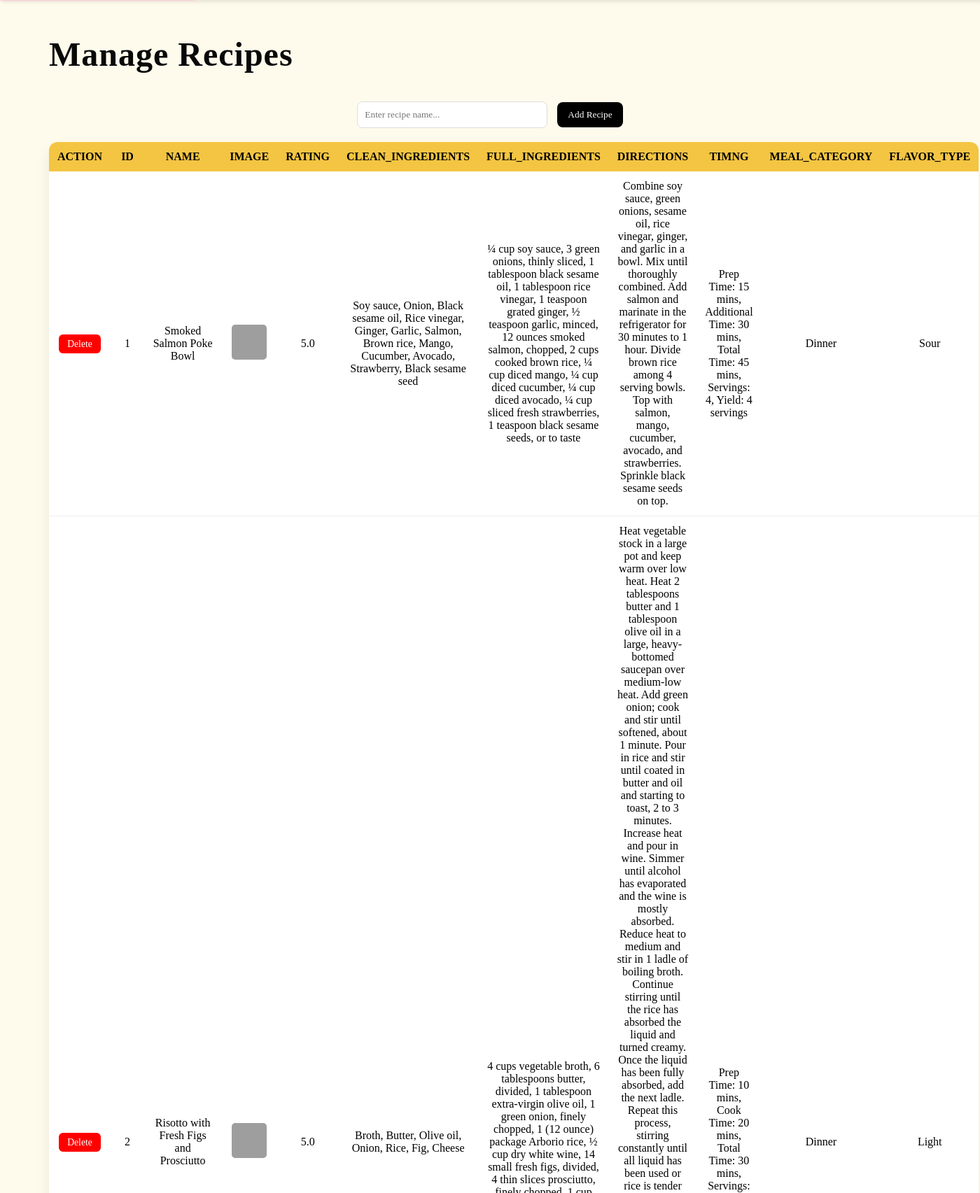
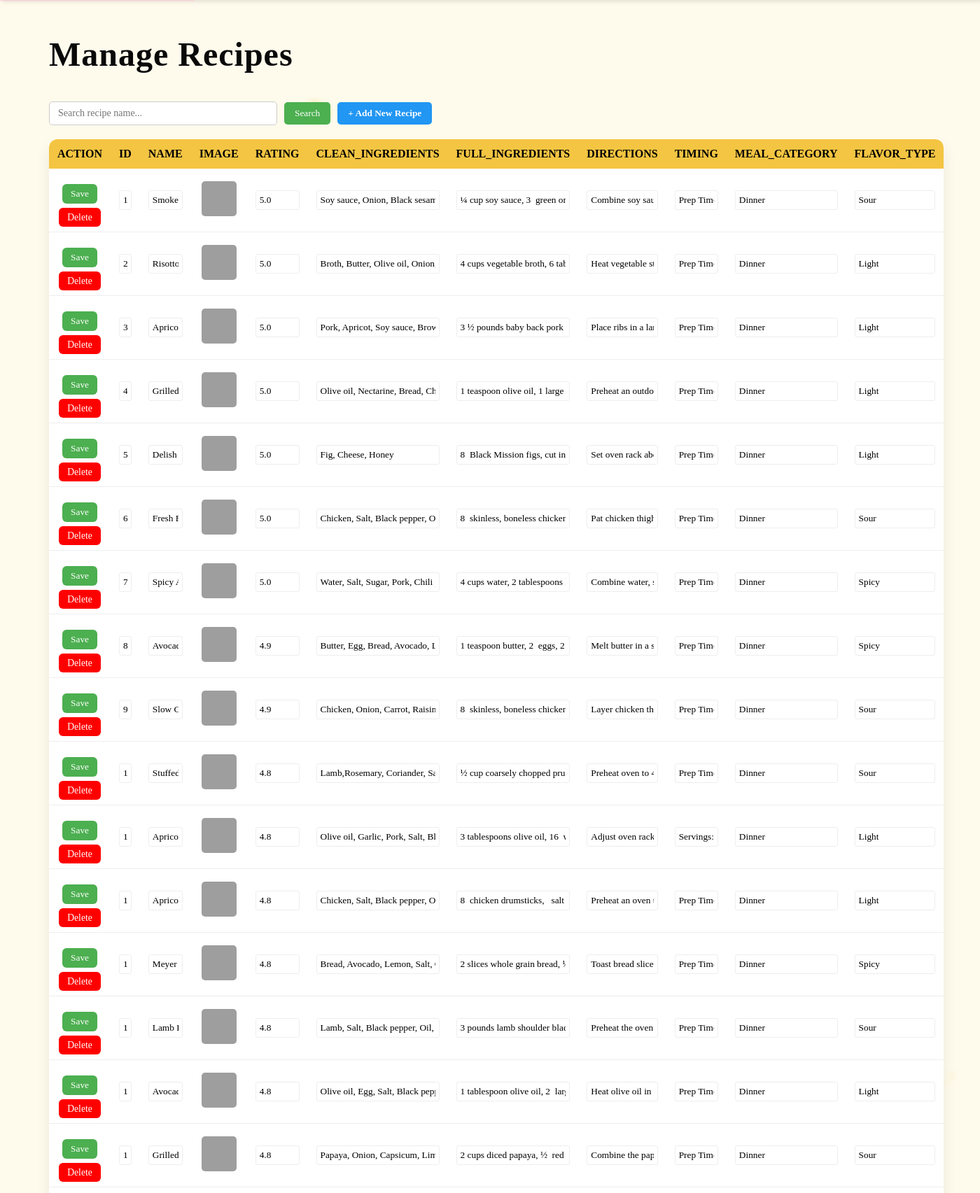
Before and after one commit to sxrxnyx07/GitExercise-OmakaseToday, a Flask app: page /admin/recipes in a window 1400 px wide. Shown: the part 50-1755 px from the top of the page at 70% size. Run offline with Flask 3, Linux system fonts and the light colour scheme; a user stored in the database is signed in; grey boxes are pictures that could not be loaded.

Commit message:
upload add and edit users/recipes function

```diff
--- a/app.py
+++ b/app.py
@@ -293,7 +293,7 @@ def newpassword():
 def logout():
     session.pop("user", None)
     return redirect(url_for("home"))
-# ---------------- ADMIN ----------------
+
 # ---------------- ADMIN ----------------
 @app.route("/admin")
 def admin():
@@ -351,6 +351,61 @@ def admin_users():
     conn.close()
 
     return render_template("admin_users.html", users=users)
+
+@app.route("/admin/users/add", methods=["POST"])
+def add_user():
+    if session.get("role") != "admin":
+        return "403 Forbidden"
+
+    email = request.form.get("email")
+    username = request.form.get("username")
+    password = request.form.get("password")
+    role = request.form.get("role", "user")
+
+    if not email or not username or not password:
+        return redirect(url_for("admin_users"))
+
+    hashed_pw = generate_password_hash(password)
+
+    conn = sqlite3.connect(DB_PATH)
+    c = conn.cursor()
+
+    try:
+        c.execute("""
+            INSERT INTO users (email, username, password, bio, role)
+            VALUES (?, ?, ?, ?, ?)
+        """, (email, username, hashed_pw, "", role))
+
+        conn.commit()
+    except sqlite3.IntegrityError:
+        pass
+
+    conn.close()
+
+    return redirect(url_for("admin_users"))
+
+@app.route("/admin/users/update/<email>", methods=["POST"])
+def update_user(email):
+    if session.get("role") != "admin":
+        return "403 Forbidden"
+
+    username = request.form.get("username")
+    role = request.form.get("role")
+
+    conn = sqlite3.connect(DB_PATH)
+    c = conn.cursor()
+
+    c.execute("""
+        UPDATE users
+        SET username = ?, role = ?
+        WHERE email = ?
+    """, (username, role, email))
+
+    conn.commit()
+    conn.close()
+
+    return redirect(url_for("admin_users"))
+
 @app.route("/admin/delete/<email>")
 def delete_user(email):
     if session.get("role") != "admin":
@@ -378,15 +433,31 @@ def admin_recipes():
 
 @app.route("/admin/recipes/add", methods=["POST"])
 def add_recipe():
-    if session.get("role") != "admin":
-        return "403 Forbidden"
+    name = request.form.get("name")
+    rating = request.form.get("rating")
 
-    title = request.form["title"]
-    new_recipe = Recipe(name=title)
+    file = request.files.get("image_file")
+
+    image_url = None
+
+    if file and file.filename != "":
+        filename = secure_filename(file.filename)
+        upload_path = os.path.join(app.config["UPLOAD_FOLDER"], filename)
+        file.save(upload_path)
+        image_url = f"/static/uploads/{filename}"
+
+    new_recipe = Recipe(
+        name=name,
+        rating=rating,
+        image=image_url
+    )
+
     db.session.add(new_recipe)
     db.session.commit()
 
-    return redirect(url_for("admin_recipes"))
+    return redirect("/admin/recipes")
+
+
 
 @app.route("/admin/recipes/delete/<int:id>")
 def delete_recipe(id):
@@ -400,6 +471,36 @@ def delete_recipe(id):
 
     return redirect(url_for("admin_recipes"))
 
+@app.route("/admin/recipes/update/<int:id>", methods=["POST"])
+def update_recipe(id):
+    if session.get("role") != "admin":
+        return "403 Forbidden"
+
+    recipe = Recipe.query.get(id)
+
+    if recipe:
+        recipe.name = request.form.get("name")
+        recipe.rating = request.form.get("rating")
+        recipe.clean_ingredients = request.form.get("clean_ingredients")
+        recipe.full_ingredients = request.form.get("full_ingredients")
+        recipe.directions = request.form.get("directions")
+        recipe.timing = request.form.get("timing")
+        recipe.meal_category = request.form.get("meal_category")
+        recipe.flavor_type = request.form.get("flavor_type")
+
+        file = request.files.get("image_file")
+
+        if file and file.filename != "":
+            filename = secure_filename(file.filename)
+            path = os.path.join(app.config["UPLOAD_FOLDER"], filename)
+            file.save(path)
+
+            recipe.image = f"/static/uploads/{filename}"
+
+        db.session.commit()
+
+    return redirect(url_for("admin_recipes"))
+
 
 if __name__ == "__main__":
     app.run(debug=True)
--- a/static/css/style.css
+++ b/static/css/style.css
@@ -978,33 +978,69 @@ LAST PAGE BUTTON
     margin: 50px auto;
     text-align: center;
 }
-
-/* ADD FORM */
-.add-form{
+/* 管理栏容器 */
+.admin-controls {
     margin-bottom: 20px;
+    display: flex;
+    gap: 10px;
+    align-items: center;
 }
 
-.add-form input{
-    padding: 10px;
-    width: 250px;
-    border-radius: 8px;
-    border: 1px solid #ddd;
+/* 搜索输入框 */
+.search-input {
+    padding: 8px 12px;
+    width: 300px;
+    border-radius: 5px;
+    border: 1px solid #ccc;
+    font-size: 14px;
+    outline: none;
+    transition: border-color 0.3s;
 }
 
-.add-form button{
-    padding: 10px 15px;
+.search-input:focus {
+    border-color: #2196F3; /* 聚焦时变成蓝色 */
+}
+.search-btn {
+    padding: 8px 15px;
+    background: #4CAF50;
+    color: white;
     border: none;
-    background: black;
-    color: white;
-    border-radius: 8px;
+    border-radius: 5px;
     cursor: pointer;
-    margin-left: 10px;
 }
 
-.add-form button:hover{
-    background: #d94f4f;
+.search-btn:hover {
+    background: #388E3C;
 }
 
+/* + Add New Recipe 按钮 */
+.add-recipe-btn {
+    background-color: #2196F3;
+    color: white;
+    padding: 8px 15px;
+    border: none;
+    border-radius: 5px;
+    cursor: pointer;
+    font-weight: bold;
+    transition: background 0.3s, transform 0.1s;
+}
+
+.add-recipe-btn:hover {
+    background-color: #1976D2; /* 悬停时深蓝色 */
+}
+
+.add-recipe-btn:active {
+    transform: scale(0.98); /* 点击时轻微缩小的反馈 */
+}
+
+/* 表格内输入框的通用样式 (可选，让表格更整齐) */
+.recipes-table input[type="text"] {
+    width: 100%;
+    padding: 5px;
+    border: 1px solid #eee;
+    border-radius: 3px;
+    box-sizing: border-box; /* 确保 padding 不撑破单元格 */
+}
 /* TABLE */
 .recipes-table{
     width: 100%;
@@ -1192,3 +1228,29 @@ LAST PAGE BUTTON
     position: relative;
     z-index: 1;
 }
+.recipes-table input {
+    border: 1px solid #ddd;
+    padding: 5px;
+    border-radius: 4px;
+    width: 90%;
+}
+
+.update-btn {
+    background-color: #4CAF50;
+    color: white;
+    padding: 6px 12px;
+    border: none;
+    border-radius: 6px;
+    cursor: pointer;
+    margin: 10px 0;
+}
+
+.update-btn:hover {
+    background-color: #45a049;
+}
+.recipe-img {
+    width: 50px;
+    height: 50px;
+    object-fit: cover;
+    border-radius: 5px;
+}
--- a/static/js/script.js
+++ b/static/js/script.js
@@ -255,3 +255,84 @@ function hideSidebar() {
         sidebar.style.display = "none"
     }
 }
+// =========================
+// ADD NEW ROW
+// =========================
+function addNewRow() {
+    let tbody = document.getElementById('recipeBody');
+
+    let newRow = document.createElement('tr');
+    newRow.className = "new-row-animation";
+
+    newRow.innerHTML = `
+        <td colspan="11">
+            <form action="/admin/recipes/add" method="POST" enctype="multipart/form-data" class="inline-form">
+
+                <button type="submit" class="update-btn">Create</button>
+                <button type="button" onclick="this.closest('tr').remove()" class="delete-btn">Cancel</button>
+
+                <input type="text" name="name" placeholder="Name" required>
+                <input type="file" name="image_file">
+                <input type="text" name="rating" placeholder="0.0">
+                <input type="text" name="clean_ingredients" placeholder="...">
+                <input type="text" name="full_ingredients" placeholder="...">
+                <input type="text" name="directions" placeholder="...">
+                <input type="text" name="timing" placeholder="...">
+                <input type="text" name="meal_category" placeholder="...">
+                <input type="text" name="flavor_type" placeholder="...">
+
+            </form>
+        </td>
+    `;
+
+    tbody.insertBefore(newRow, tbody.firstChild);
+}
+
+
+// =========================
+// SEARCH FUNCTION
+// =========================
+function filterRecipes() {
+    const input = document.getElementById("recipeSearch").value.toLowerCase();
+    const rows = document.querySelectorAll("#recipeBody tr");
+
+    rows.forEach(row => {
+        const nameInput = row.querySelector("input[name='name']");
+        if (!nameInput) return;
+
+        const name = nameInput.value.toLowerCase();
+
+        if (name.includes(input)) {
+            row.style.display = "";
+        } else {
+            row.style.display = "none";
+        }
+    });
+}
+function addUserRow() {
+    let tbody = document.getElementById("userBody");
+
+    let row = document.createElement("tr");
+
+    row.innerHTML = `
+        <td colspan="4">
+            <form action="/admin/users/add" method="POST" class="inline-form">
+
+                <button type="submit" class="update-btn">Create</button>
+                <button type="button" onclick="this.closest('tr').remove()" class="delete-btn">Cancel</button>
+
+                <input type="text" name="email" placeholder="Email" required>
+                <input type="text" name="username" placeholder="Username" required>
+                <input type="password" name="password" placeholder="Password" required>
+
+                <select name="role">
+                    <option value="user">User</option>
+                    <option value="admin">Admin</option>
+                </select>
+
+            </form>
+        </td>
+    `;
+
+    tbody.prepend(row);
+}
--- a/templates/admin_recipes.html
+++ b/templates/admin_recipes.html
@@ -7,10 +7,18 @@
 <div class="admin-recipes-wrapper">
     <h1 class="admin-title">Manage Recipes</h1>
 
-    <form action="/admin/recipes/add" method="POST" class="add-form">
-        <input type="text" name="title" placeholder="Enter recipe name..." required>
-        <button type="submit">Add Recipe</button>
-    </form>
+    <div class="admin-controls">
+        <input type="text" id="recipeSearch" class="search-input"
+            placeholder="Search recipe name...">
+
+        <button onclick="filterRecipes()" class="search-btn">
+            Search
+        </button>
+
+        <button type="button" onclick="addNewRow()" class="add-recipe-btn">
+            + Add New Recipe
+        </button>
+    </div>
 
     <table class="recipes-table">
         <thead>
@@ -23,39 +31,42 @@
                 <th>CLEAN_INGREDIENTS</th>
                 <th>FULL_INGREDIENTS</th>
                 <th>DIRECTIONS</th>
-                <th>TIMNG</th>
+                <th>TIMING</th>
                 <th>MEAL_CATEGORY</th>
                 <th>FLAVOR_TYPE</th>
-                </tr>
+            </tr>
         </thead>
 
-        <tbody>
+        <tbody id="recipeBody">
             {% for r in recipes %}
             <tr>
                 <td>
-                    <a href="/admin/recipes/delete/{{ r.id }}"
-                       class="delete-btn"
-                       onclick="return confirm('Delete this recipe?')">
-                        Delete
-                    </a>
+                    <form action="/admin/recipes/update/{{ r.id }}" method="POST" enctype="multipart/form-data">
+                        <button type="submit" class="update-btn">Save</button>
+                        <a href="/admin/recipes/delete/{{ r.id }}"
+                           class="delete-btn"
+                           onclick="return confirm('Delete?')">Delete</a>
                 </td>
 
-                <td>{{ r.id }}</td>
-                <td>{{ r.name }}</td>
+                <td><input type="text" name="id" value="{{ r.id }}"></td>
+                <td><input type="text" name="name" value="{{ r.name }}"></td>
+
                 <td>
-                    {% if r.image %}
-                        <img src="{{ r.image }}" alt="thumb" style="width: 50px; height: 50px; object-fit: cover; border-radius: 5px;">
-                    {% else %}
-                        No Image
-                    {% endif %}
+                    <label>
+                        <img src="{{ r.image }}" class="recipe-img">
+                        <input type="file" name="image_file" hidden>
+                    </label>
                 </td>
-                <td>{{ r.rating }}</td>
-                <td>{{ r.clean_ingredients }}</td>
-                <td>{{ r.full_ingredients }}</td>
-                <td>{{ r.directions }}</td>
-                <td>{{ r.timing }}</td>
-                <td>{{ r.meal_category }}</td>
-                <td>{{ r.flavor_type }}</td>
+
+                <td><input type="text" name="rating" value="{{ r.rating }}"></td>
+                <td><input type="text" name="clean_ingredients" value="{{ r.clean_ingredients }}"></td>
+                <td><input type="text" name="full_ingredients" value="{{ r.full_ingredients }}"></td>
+                <td><input type="text" name="directions" value="{{ r.directions }}"></td>
+                <td><input type="text" name="timing" value="{{ r.timing }}"></td>
+                <td><input type="text" name="meal_category" value="{{ r.meal_category }}"></td>
+                <td><input type="text" name="flavor_type" value="{{ r.flavor_type }}"></td>
+
+                    </form>
             </tr>
             {% endfor %}
         </tbody>
```
Also changed, not shown: templates/admin_users.html (+38 -22 lines), omakase.db, static/uploads/f5.jpg (added), users.db.
